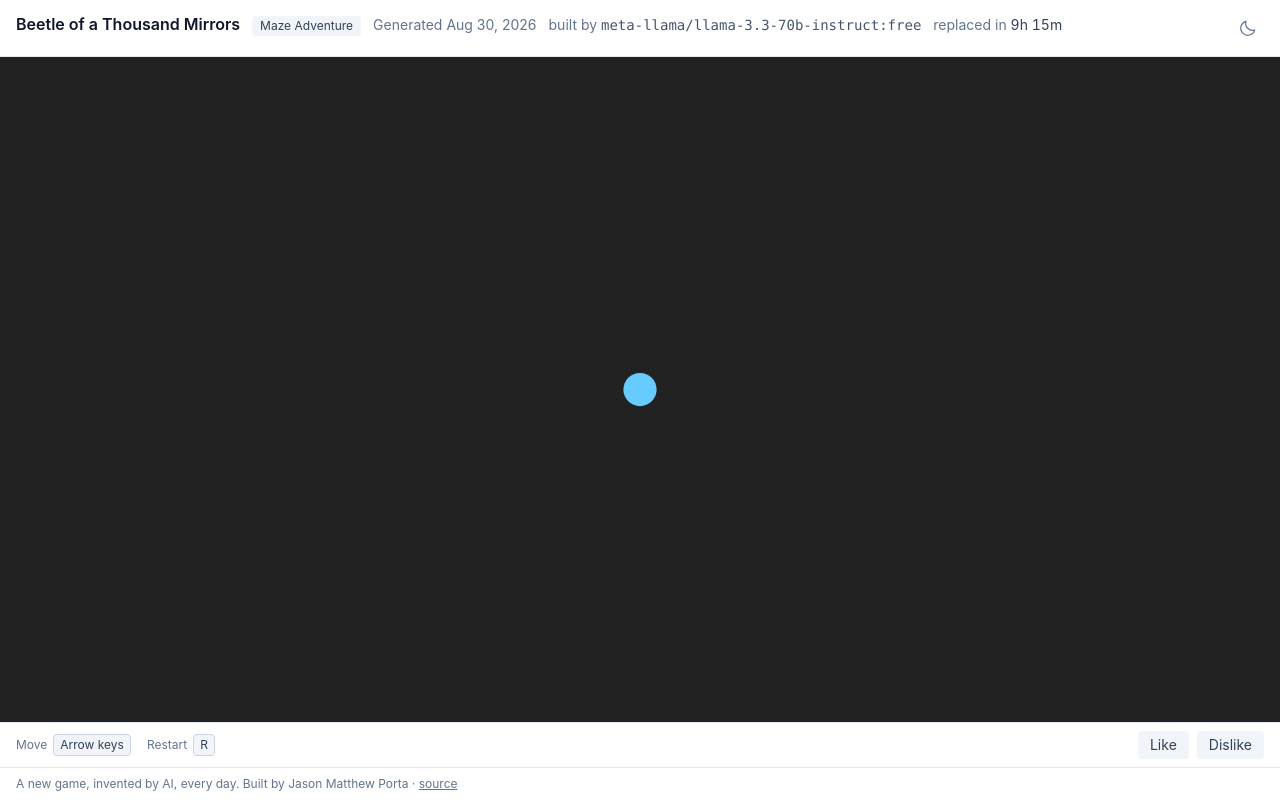
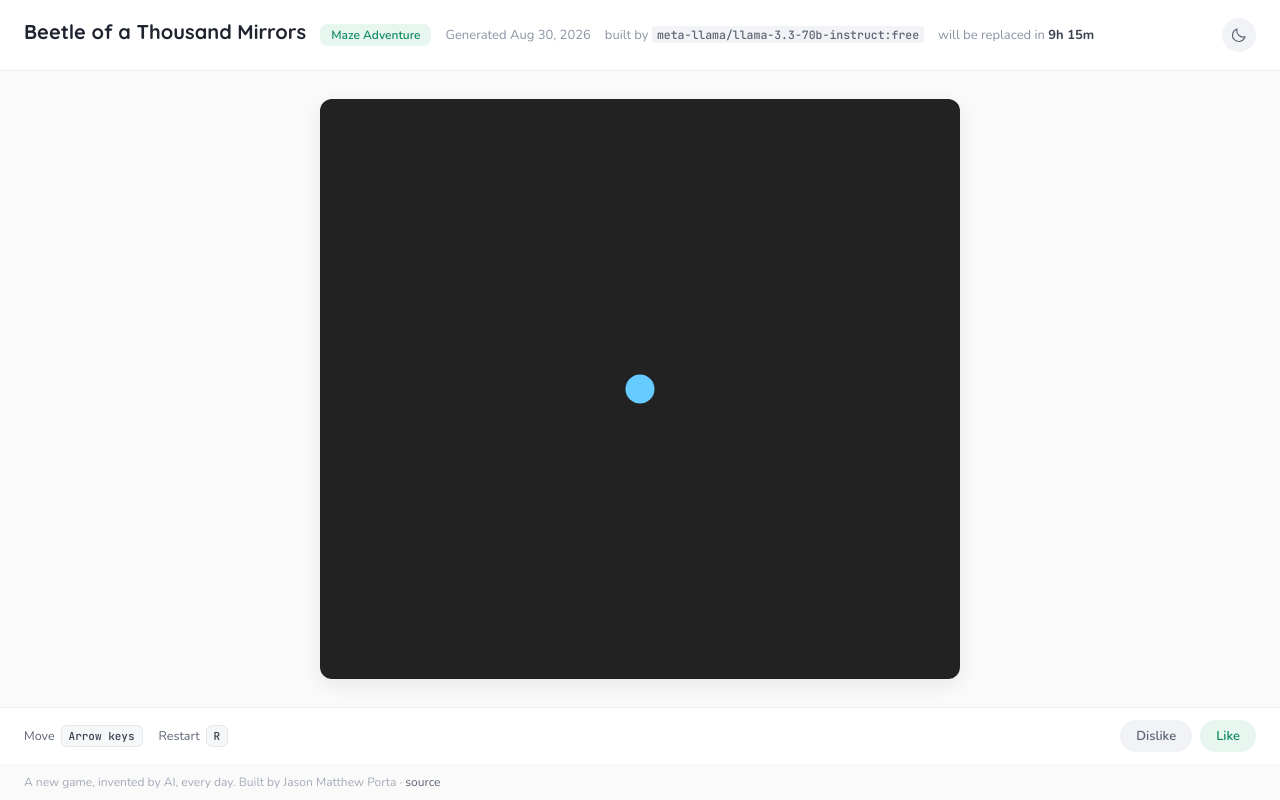
Before and after one commit to jayporta/daily-game, a React (Vite) app: page / in a window 1280 px wide. Built offline with nearby package versions, Linux system fonts and the light colour scheme.

Commit message:
Design tweaks

```diff
--- a/index.html
+++ b/index.html
@@ -26,6 +26,18 @@
     <meta
       http-equiv="Content-Security-Policy"
       content="connect-src 'self'; form-action 'none'; base-uri 'none'; object-src 'none'"
+    />
+    <!--
+      Quicksand for the title, Nunito for the interface, JetBrains Mono for
+      keycaps and the model name. Loaded from Google Fonts rather than
+      self-hosted: there is no asset pipeline for binaries here, and
+      `assemble-site.ts` only merges the build with published bundles.
+    -->
+    <link rel="preconnect" href="https://fonts.googleapis.com" />
+    <link rel="preconnect" href="https://fonts.gstatic.com" crossorigin />
+    <link
+      href="https://fonts.googleapis.com/css2?family=Quicksand:wght@500;600;700&family=Nunito:wght@400;500;600;700&family=JetBrains+Mono:wght@500&display=swap"
+      rel="stylesheet"
     />
     <title>Daily Game — a new AI-built game every day</title>
     <!--
--- a/src/App.tsx
+++ b/src/App.tsx
@@ -48,45 +48,42 @@ export function App() {
   }, []);
 
   return (
-    <div className="flex h-dvh flex-col bg-white text-slate-900 dark:bg-slate-950 dark:text-slate-100">
-      <header className="flex items-start justify-between gap-4 border-b border-slate-200 px-4 py-3 dark:border-slate-800">
+    <div className="flex h-dvh flex-col bg-surface font-sans text-title dark:bg-slate-950 dark:text-slate-100">
+      <header className="flex items-start justify-between gap-4 border-b border-hairline bg-panel px-6 py-4.5 dark:border-slate-800 dark:bg-slate-900">
         {state.status === 'ready' ? (
           <GameMeta manifest={state.manifest} />
         ) : (
-          <h1 className="text-base font-semibold">Daily Game</h1>
+          <h1 className="font-display text-xl font-bold">Daily Game</h1>
         )}
-        {/* Site chrome, so it is offered in every state — including the seed
-            state, where there is no game to theme around. */}
+
         <ThemeToggle />
       </header>
-
-      <main className="min-h-0 flex-1">
+      <main className="flex min-h-0 flex-1 items-center justify-center bg-surface p-7 dark:bg-slate-950">
         {state.status === 'loading' && <Centered>Loading today&rsquo;s game&hellip;</Centered>}
         {state.status === 'empty' && (
           <Centered>
-            No game has been published yet. Run <code className="mx-1">npm run dry-run</code> to
-            generate one locally.
+            No game has been published yet. Run{' '}
+            <code className="mx-1 rounded-sm bg-chip px-1.25 py-px font-mono text-code text-label dark:bg-slate-800 dark:text-slate-300">
+              npm run dry-run
+            </code>{' '}
+            to generate one locally.
           </Centered>
         )}
         {state.status === 'error' && <Centered>Could not load today&rsquo;s game: {state.message}</Centered>}
         {state.status === 'ready' && <GameFrame html={state.html} title={state.manifest.title} />}
       </main>
 
-      {/* One strip directly under the frame: what the game listens for on the
-          left, the rating on the right. Both are outside the frame, and the
-          rating must stay that way — it must not be reachable by the
-          AI-authored code it rates. See ReactionBar's own note. */}
       {state.status === 'ready' && (
-        <div className="flex flex-wrap items-start gap-x-6 gap-y-2 border-t border-slate-200 px-4 py-2 dark:border-slate-800">
+        <div className="flex flex-wrap items-start gap-x-7 gap-y-4 border-t border-hairline bg-panel px-6 py-3 dark:border-slate-800 dark:bg-slate-900">
           <ControlLegend controls={state.manifest.controls} />
           <ReactionBar slug={state.manifest.slug} />
         </div>
       )}
 
-      <footer className="border-t border-slate-200 px-4 py-2 text-xs text-slate-500 dark:border-slate-800">
+      <footer className="bg-surface px-6 py-2.5 text-xs text-faint dark:bg-slate-950 dark:text-slate-500">
         A new game, invented by AI, every day. Built by Jason Matthew Porta ·{' '}
         <a
-          className="underline hover:text-slate-900 dark:hover:text-slate-300"
+          className="text-label hover:underline dark:text-slate-400"
           href="https://github.com/jayporta/daily-game"
         >
           source
--- a/src/components/ControlLegend.tsx
+++ b/src/components/ControlLegend.tsx
@@ -23,17 +23,17 @@ export function ControlLegend({ controls }: ControlLegendProps) {
     <div
       role="group"
       aria-label="Controls"
-      // `min-h-7` is the height of a rating button opposite (`text-sm` plus
-      // `py-1`), so the two centre on one line even though the `kbd` chips
+      // `min-h-8` is the height of a rating pill opposite (`text-ui` plus
+      // `py-1.5`), so the two centre on one line even though the `kbd` chips
       // here are shorter. A minimum rather than a fixed height: the strip
       // anchors both sides to its top, which is what keeps this beside the
       // game when the dislike panel opens and makes that side tall.
-      className="flex min-h-7 flex-wrap items-center gap-x-4 gap-y-1 text-xs text-slate-500 dark:text-slate-400"
+      className="flex min-h-8 flex-wrap items-center gap-4 text-legend text-label dark:text-slate-400"
     >
       {controls.map((control) => (
         <span key={controlIdentity(control)} className="flex items-center gap-1.5">
           <span>{control.action}</span>
-          <kbd className="rounded border border-slate-300 bg-slate-100 px-1.5 py-0.5 font-sans text-slate-700 dark:border-slate-700 dark:bg-slate-800 dark:text-slate-300">
+          <kbd className="rounded-md border border-key-edge bg-key px-1.75 py-0.5 font-mono text-kbd text-body dark:border-slate-700 dark:bg-slate-800 dark:text-slate-300">
             {control.key}
           </kbd>
         </span>
--- a/src/components/GameFrame.tsx
+++ b/src/components/GameFrame.tsx
@@ -20,11 +20,17 @@ export interface GameFrameProps {
 /** Renders the untrusted game inside its sandbox. */
 export function GameFrame({ html, title }: GameFrameProps) {
   return (
+    // Presentation only — the wrapper rounds and lifts the frame, and the
+    // parent centres it. It grants nothing: `overflow-hidden` is what makes
+    // the corners round, since the frame cannot be clipped by its own
+    // `border-radius` once the game paints to its edges.
+    <div className="h-full w-full max-w-160 overflow-hidden rounded-xl shadow-frame">
       <iframe
         title={title}
         srcDoc={html}
         sandbox="allow-scripts"
         className="h-full w-full border-0 bg-white"
       />
+    </div>
   );
 }
--- a/src/components/GameMeta.tsx
+++ b/src/components/GameMeta.tsx
@@ -15,19 +15,23 @@ export function GameMeta({ manifest }: GameMetaProps) {
   const countdown = useCountdown(manifest.expiresAt);
 
   return (
-    <div className="flex flex-wrap items-baseline gap-x-3 gap-y-1 text-sm text-slate-500 dark:text-slate-400">
-      <h1 className="text-base font-semibold text-slate-900 dark:text-slate-100">{manifest.title}</h1>
-      <span className="rounded bg-slate-100 px-2 py-0.5 text-xs text-slate-700 dark:bg-slate-800 dark:text-slate-300">
+    <div className="flex flex-wrap items-baseline gap-x-3.5 gap-y-2.5 text-ui text-meta dark:text-slate-400">
+      <h1 className="font-display text-xl font-bold text-title dark:text-slate-100">
+        {manifest.title}
+      </h1>
+      <span className="rounded-lg bg-like px-2.75 py-0.75 text-xs font-semibold text-like-ink dark:bg-emerald-500/15 dark:text-emerald-300">
         {manifest.genreLabel}
       </span>
-      <span className="text-slate-500">
-        Generated {formatGeneratedDate(manifest.generatedAt)}
+      <span>Generated {formatGeneratedDate(manifest.generatedAt)}</span>
+      <span>
+        built by{' '}
+        <code className="rounded-sm bg-chip px-1.25 py-px font-mono text-code text-label dark:bg-slate-800 dark:text-slate-300">
+          {manifest.model}
+        </code>
       </span>
-      <span className="text-slate-500">
-        built by <code className="text-slate-600 dark:text-slate-400">{manifest.model}</code>
-      </span>
-      <span className="text-slate-500">
-        replaced in <span className="tabular-nums text-slate-700 dark:text-slate-300">{countdown}</span>
+      <span>
+        will be replaced in{' '}
+        <span className="font-bold tabular-nums text-body dark:text-slate-200">{countdown}</span>
       </span>
     </div>
   );
--- a/src/components/ReactionBar.tsx
+++ b/src/components/ReactionBar.tsx
@@ -29,29 +29,28 @@ export function ReactionBar({ slug, config = reactionConfig, fetchImpl }: Reacti
   const { phase, like, beginDislike, submitDislike } = useReaction(slug, config, fetchImpl);
 
   return (
-    // `ml-auto` rather than a `justify-between` on the strip: the legend
-    // beside it renders nothing at all for a game with no controls, and the
-    // rating still belongs at the right-hand end when it is alone there.
-    <div role="group" aria-label="Rate this game" className="ml-auto text-sm">
+    <div role="group" aria-label="Rate this game" className="ml-auto text-ui">
       {phase === 'submitted' && (
-        <p className="text-slate-500 dark:text-slate-400">Thanks — that helps tomorrow&rsquo;s game.</p>
+        <p className="min-h-8 content-center text-meta dark:text-slate-400">
+          Thanks — that helps tomorrow&rsquo;s game.
+        </p>
       )}
 
       {phase === 'idle' && (
         <div className="flex items-center gap-2">
           <button
             type="button"
-            onClick={like}
-            className="rounded bg-slate-100 px-3 py-1 text-slate-700 transition-colors hover:bg-emerald-500/15 hover:text-emerald-700 dark:bg-slate-800 dark:text-slate-300 dark:hover:text-emerald-300"
+            onClick={beginDislike}
+            className="rounded-2xl bg-chip px-4 py-1.5 font-semibold text-label transition-colors hover:bg-slate-200 dark:bg-slate-800 dark:text-slate-300 dark:hover:bg-slate-700"
           >
-            Like
+            Dislike
           </button>
           <button
             type="button"
-            onClick={beginDislike}
-            className="rounded bg-slate-100 px-3 py-1 text-slate-700 transition-colors hover:bg-rose-500/15 hover:text-rose-700 dark:bg-slate-800 dark:text-slate-300 dark:hover:text-rose-300"
+            onClick={like}
+            className="rounded-2xl bg-like px-4 py-1.5 font-semibold text-like-ink transition-colors hover:bg-emerald-100 dark:bg-emerald-500/15 dark:text-emerald-300 dark:hover:bg-emerald-500/25"
           >
-            Dislike
+            Like
           </button>
         </div>
       )}
--- a/src/components/ThemeToggle.tsx
+++ b/src/components/ThemeToggle.tsx
@@ -21,7 +21,7 @@ export function ThemeToggle() {
       type="button"
       onClick={toggle}
       aria-label={`Switch to ${target} theme`}
-      className="rounded p-1.5 text-slate-500 transition-colors hover:bg-slate-100 hover:text-slate-900 dark:text-slate-400 dark:hover:bg-slate-800 dark:hover:text-slate-100"
+      className="flex size-8.5 shrink-0 items-center justify-center rounded-full bg-chip text-label transition-colors hover:bg-slate-200 hover:text-body dark:bg-slate-800 dark:text-slate-400 dark:hover:bg-slate-700 dark:hover:text-slate-100"
     >
       <svg
         aria-hidden="true"
@@ -31,7 +31,7 @@ export function ThemeToggle() {
         strokeWidth="1.5"
         strokeLinecap="round"
         strokeLinejoin="round"
-        className="size-5"
+        className="size-4.5"
       >
         {target === 'dark' ? (
           <path d="M20 14.5A8.5 8.5 0 0 1 9.5 4a8.5 8.5 0 1 0 10.5 10.5Z" />
--- a/src/index.css
+++ b/src/index.css
@@ -7,6 +7,77 @@
   first paint; src/hooks/useTheme.ts keeps it current after that.
 */
 @custom-variant dark (&:where([data-theme='dark'], [data-theme='dark'] *));
+
+/*
+  The chrome's design tokens.
+
+  These exist so the markup can stay on a named scale instead of carrying
+  arbitrary values: the palette is a fixed set of greys the design pins
+  exactly, and none of them land on Tailwind's `slate` ramp. Adding them
+  here is how that scale grows.
+
+  Light mode only, deliberately. Dark mode stays on `dark:slate-*` in the
+  markup — a token that silently flips under `[data-theme='dark']` would
+  hide which colour a component actually renders, and every component here
+  already names its dark counterpart inline.
+*/
+@theme {
+  /* Surfaces. The page and the game area share one ground; the header and
+     the control strip sit on top of it as lighter panels. */
+  --color-surface: #fafafa;
+  --color-panel: #ffffff;
+  --color-hairline: #eeeeee;
+
+  /* Text, darkest to lightest: the title, emphasis inside a sentence,
+     labels on chips and controls, secondary meta text, and the footer. */
+  --color-title: #1f2430;
+  --color-body: #3a4150;
+  --color-label: #5b6472;
+  --color-meta: #8b93a3;
+  --color-faint: #a3aab8;
+
+  /* Chips: the neutral fill behind the model name, the theme toggle and
+     dislike; the slightly cooler fill and border of a `kbd` key. */
+  --color-chip: #f1f3f6;
+  --color-key: #f6f7f9;
+  --color-key-edge: #e4e7eb;
+
+  /* The one accent, shared by the genre badge and the like button. */
+  --color-like: #e8f6f0;
+  --color-like-ink: #0f8a5f;
+
+  /*
+    A finer type ramp than Tailwind's default steps. The header and the
+    control strip distinguish 11, 11.5, 12.5 and 13px within a single row,
+    so the sizes are named for the role they play rather than given scale
+    positions that would sit fractions of a pixel apart.
+  */
+  --text-kbd: 0.6875rem; /* 11px — kbd keycaps */
+  --text-kbd--line-height: 1rem;
+  --text-code: 0.71875rem; /* 11.5px — the inline model name */
+  --text-code--line-height: 1rem;
+  /* Named `legend`, not `chip`: `--color-chip` already exists, and a
+     `--text-*` sharing a name with a `--color-*` makes the `text-` utility
+     ambiguous — Tailwind resolves it as the colour and silently drops the
+     size. */
+  --text-legend: 0.78125rem; /* 12.5px — control legend */
+  --text-legend--line-height: 1.125rem;
+  --text-ui: 0.8125rem; /* 13px — meta text and the reaction pills */
+  --text-ui--line-height: 1.25rem;
+
+  /* Quicksand carries the title, Nunito the interface, JetBrains Mono
+     anything the viewer is meant to read as literal input or an
+     identifier. Loaded in index.html; each keeps a real fallback stack so
+     a blocked or slow font request degrades rather than reflows to
+     something unrelated. */
+  --font-sans: 'Nunito', ui-sans-serif, system-ui, sans-serif;
+  --font-display: 'Quicksand', ui-sans-serif, system-ui, sans-serif;
+  --font-mono: 'JetBrains Mono', ui-monospace, SFMono-Regular, Menlo, monospace;
+
+  /* Lifts the game off the page without a border, which would compete with
+     whatever the generated bundle draws at its own edges. */
+  --shadow-frame: 0 6px 20px rgb(20 20 30 / 0.08);
+}
 
 html,
 body,
@@ -20,7 +91,7 @@ body,
   flashing the wrong colour.
 */
 body {
-  background-color: var(--color-white);
+  background-color: var(--color-surface);
 }
 
 [data-theme='dark'] body {
--- a/src/lib/countdown.ts
+++ b/src/lib/countdown.ts
@@ -1,4 +1,4 @@
-// Countdown formatting for the "replaced in ..." label. Pure, so the
+// Countdown formatting for the "will be replaced in ..." label. Pure, so the
 // display logic is testable without rendering or fake timers.
 
 const SECOND = 1000;
```
Also changed, not shown: src/components/Centered.tsx (+7 -4 lines), src/components/DislikeReasons.tsx (+7 -7 lines), 1 other file (tests, documents, lock files or other folders). Lines whose indentation alone changed are shown as unchanged.
